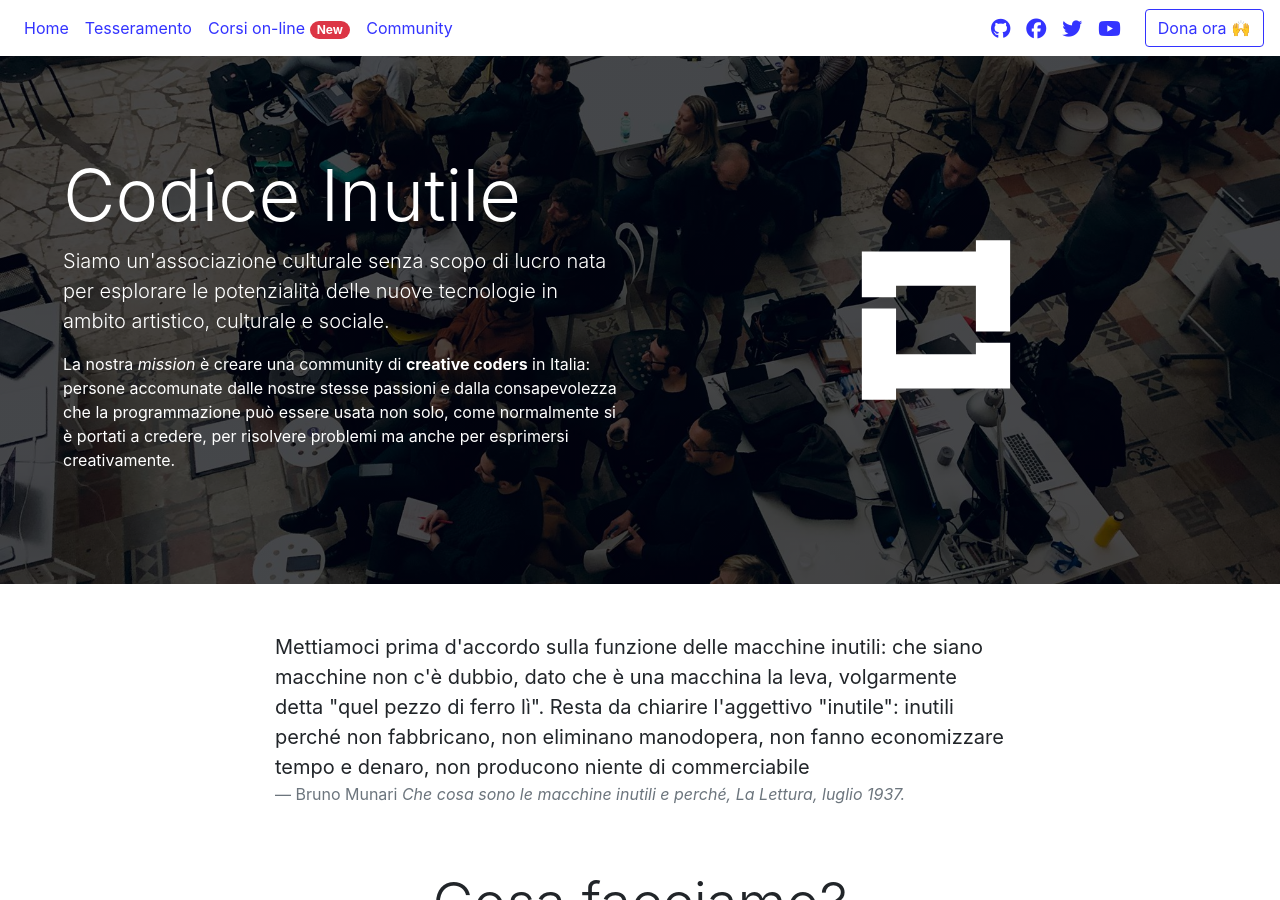
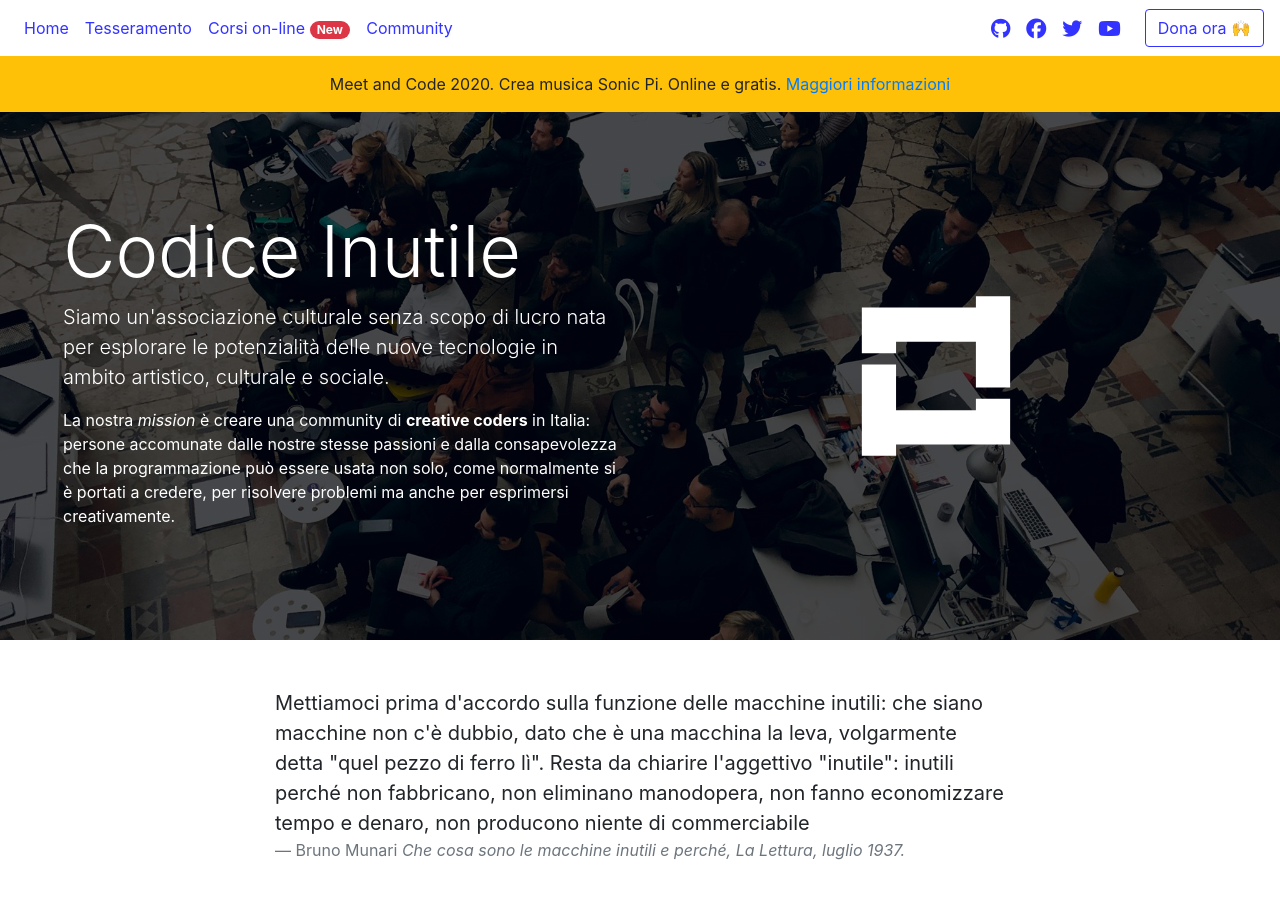
Before and after one commit to codiceinutile/codiceinutile.org, a Jekyll site: the page built from index.md, in a window 1280 px wide and 900 px high. Built offline with Jekyll 4.4.1, drawn with Linux system fonts in a browser that asks for light colours; nearby versions of some CDN libraries.

Commit message:
Add Announcement

```diff
--- a/_includes/header.html
+++ b/_includes/header.html
@@ -51,12 +51,11 @@
   <a class="btn btn-donazione d-none d-md-inline-block mb-0 ml-md-3" href="/donazione">Dona ora &#x1F64C;</a>
 </header>
 
-<!--
+
   <div class="container-fluid">
   <div class="row announcement bg-warning">
     <div class="col-12 py-3">
-      <p class="m-0 text-center">Processing Community Hangount. Venerdì 26 giugno dalle 18:00 alle 20:00. Online e gratis. <a href="https://www.eventbrite.it/e/biglietti-italian-processing-community-hangout-109145158106" target="_blank">Maggiori informazioni</a></p>
+      <p class="m-0 text-center">Meet and Code 2020. Crea musica Sonic Pi. Online e gratis. <a href="https://www.eventbrite.it/e/122945147245/" target="_blank">Maggiori informazioni</a></p>
     </div>
   </div>
 </div>
--->
```
